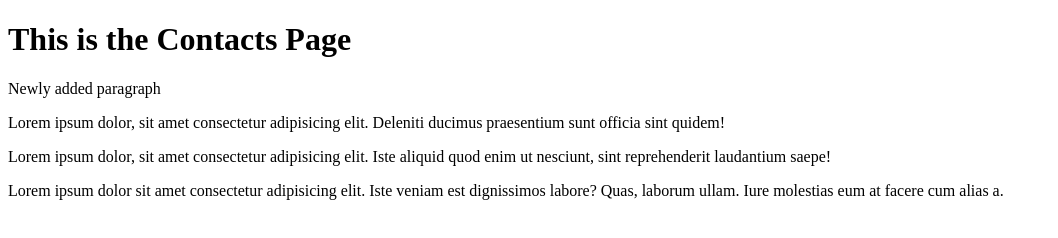
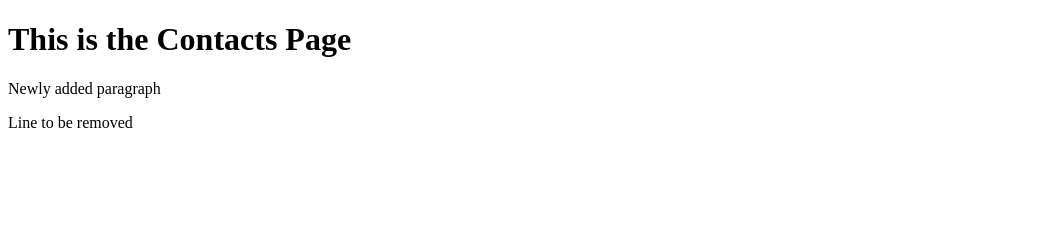
Before and after one commit to katgpt-lab/git_guide, a plain HTML site: page contacts.html in a window 1280 px wide. Shown: the whole page, without its empty margins (0-1058 px from the left). Drawn offline with Linux system fonts and the light colour scheme.

Commit message:
random change

```diff
--- a/contacts.html
+++ b/contacts.html
@@ -8,8 +8,6 @@
 <body>
     <h1>This is the Contacts Page</h1>
     <p>Newly added paragraph</p>
-    <p>Lorem ipsum dolor, sit amet consectetur adipisicing elit. Deleniti ducimus praesentium sunt officia sint quidem!</p>
-    <p>Lorem ipsum dolor, sit amet consectetur adipisicing elit. Iste aliquid quod enim ut nesciunt, sint reprehenderit laudantium saepe!</p>
-    <p>Lorem ipsum dolor sit amet consectetur adipisicing elit. Iste veniam est dignissimos labore? Quas, laborum ullam. Iure molestias eum at facere cum alias a.</p>
+    <p>Line to be removed</p>
 </body>
 </html>
```
